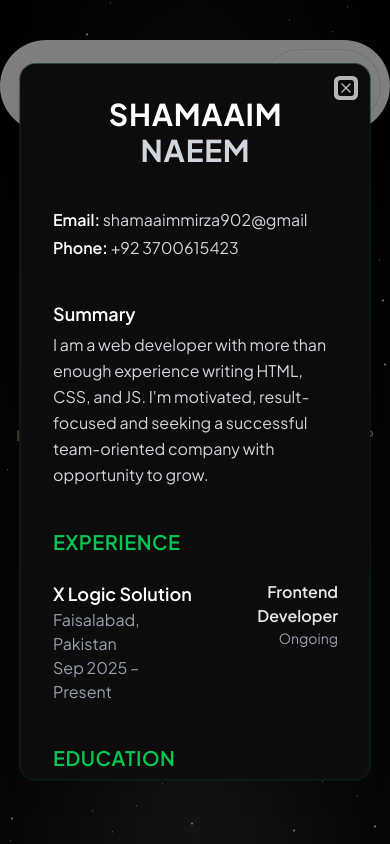
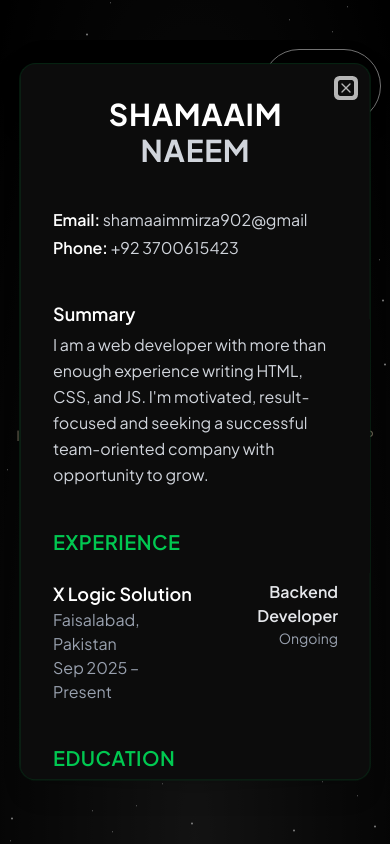
Before and after one commit to Mirza-Shamaaim123/my-portfolio, a Next.js app: page / in a window 390 px wide. Both pictures are taken after a click on the button "READ CV". Shown: the top 844 px of the page. Built offline with nearby package versions, Linux system fonts and the light colour scheme.

Commit message:
Multiple Changes

```diff
--- a/components/ReadCvModal.jsx
+++ b/components/ReadCvModal.jsx
@@ -70,7 +70,7 @@ export default function ReadCvModal({ buttonBgColor, buttonTextColor }) {
                   <p className="text-gray-400">Sep 2025 – Present</p>
                 </div>
                 <div className="text-right">
-                  <p className="text-gray-200 font-semibold">Frontend Developer</p>
+                  <p className="text-gray-200 font-semibold">Backend Developer</p>
                   <p className="text-gray-400 text-sm">Ongoing</p>
                 </div>
               </div>
--- a/components/ui/floating-navbar.jsx
+++ b/components/ui/floating-navbar.jsx
@@ -13,7 +13,7 @@ export const FloatingNav = ({ navItems, className }) => {
         animate={{ opacity: 1, y: 0 }}
         transition={{ duration: 0.4 }}
         className={cn(
-          "flex max-w-fit fixed top-10 inset-x-0 mx-auto border border-transparent dark:border-white/[0.2] rounded-full dark:bg-black bg-white shadow-lg z-[5000] pr-2 pl-8 py-2 items-center justify-center space-x-4",
+          "flex max-w-fit fixed top-10 inset-x-0 mx-auto border border-transparent dark:border-white/[0.2] rounded-full bg-black sm:bg-white dark:bg-black shadow-lg z-[5000] pr-2 pl-8 py-2 items-center justify-center space-x-4",
           className
         )}
       >
```
